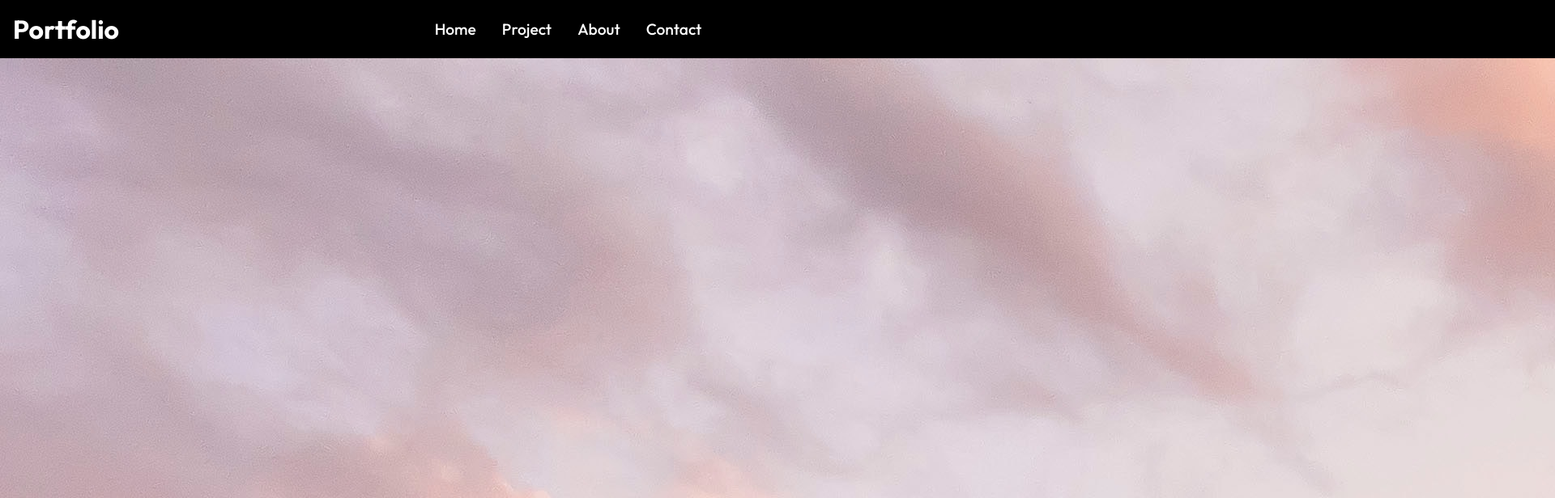
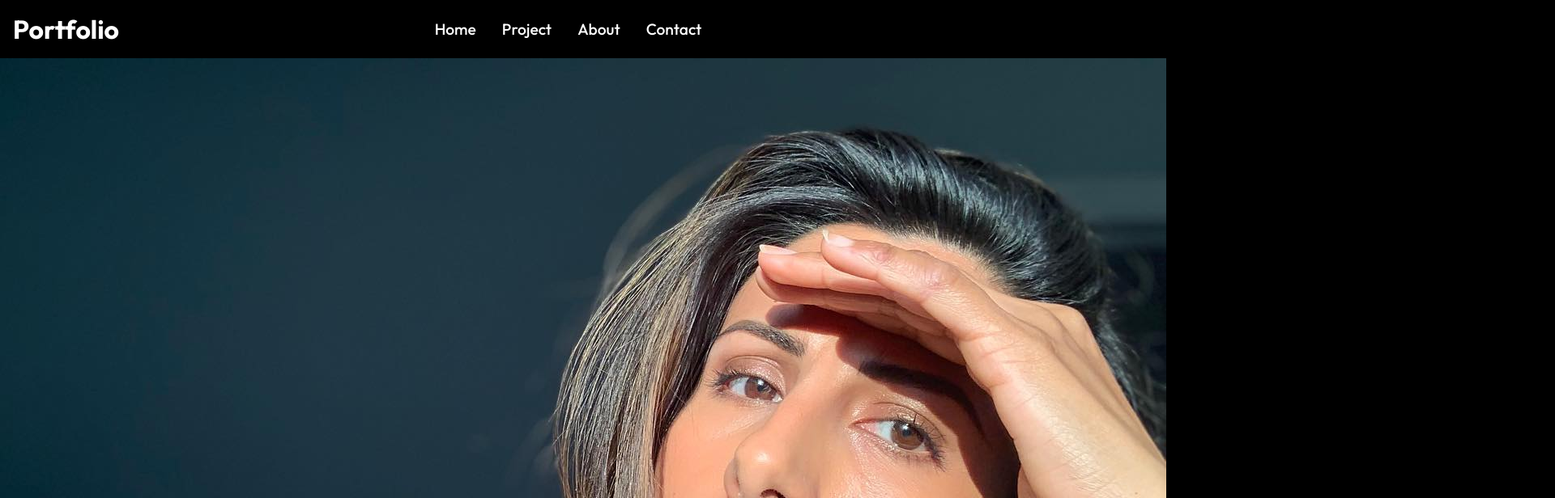
Before and after one commit to roxywasiak/react-portfolio, a React (Create React App) app: page / in a window 1280 px wide. Shown: the top 616 px of the page at 81% size, 1920 px wide, since content can reach past the window. Built offline with nearby package versions, Linux system fonts and the light colour scheme.

Commit message:
experimenting with backgrounds

```diff
--- a/src/components/HeroImg.js
+++ b/src/components/HeroImg.js
@@ -1,12 +1,12 @@
 import "./HeroImgStyles.css";
 import React from "react";
-import HeroImage from "../assets/hero-img.jpg";
+import HeroImage from "../assets/sunshine.jpg";
 
 const HeroImg = () => {
   return (
     <div className="hero">
       <div className="mask">
-        <img className="hero-img" src={HeroImage} alt="Sky" />
+        <img className="hero-img" src={HeroImage} alt="Lady" />
       </div>
     </div>
   );
```
Also changed, not shown: src/assets/sunshine.jpg (added).
